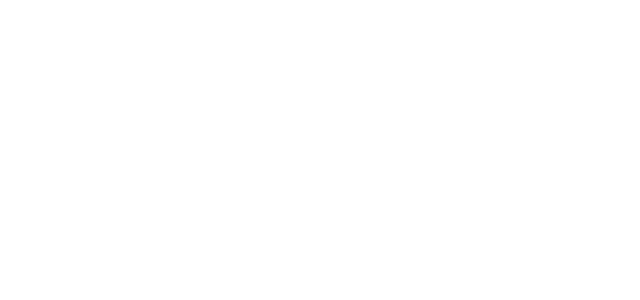
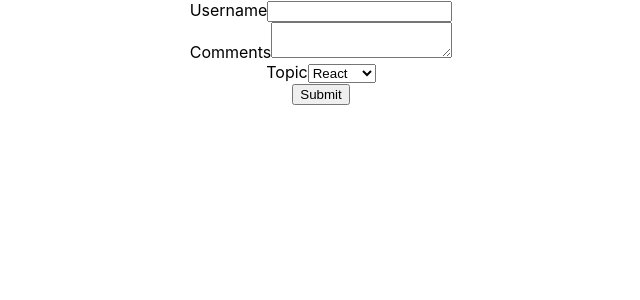
Before and after one commit to SamBobBarnes/PersonalCodingProjects, a React (Create React App) app in the folder ReactJS/hello-world/: page / in a window 1280 px wide. Shown: the top 300 px of the page, without its empty margins (319-959 px from the left). Built offline with nearby package versions, Linux system fonts and the light colour scheme.

Commit message:
video 21

```diff
--- a/ReactJS/hello-world/src/App.js
+++ b/ReactJS/hello-world/src/App.js
@@ -1,50 +1,69 @@
-import React from 'react';
-import logo from './logo.svg';
-import './App.css';
-import { Greet } from './Components/Greet'
-import Welcome from './Components/Welcome'
-import Hello from './Components/Hello'
-import Message from './Components/Message'
-import Counter from './Components/Counter'
-import FunctionClick from './Components/FunctionClick'
-import ClassClick from './Components/ClassClick'
-import EventBind from './Components/EventBind'
-import ParentComponent from './Components/ParentComponent'
-import UserGreeting from './Components/UserGreeting';
-import NameList from './Components/NameList';
-import Stylesheet from './Components/Stylesheet'
-import Inline from './Components/Inline';
-import './AppStyles.css'
-import styles from './AppStyles.module.css'
+import React, { Component } from 'react'
+import './App.css'
+import Form from './Components/Form'
 
-function App() {
-  return (
-    <div className="App">
-      {/* <h1 className='error'>Error</h1>
-      <h1 className={styles.success}>Success</h1> */}
-      {/* <Inline /> */}
-      {/* <Stylesheet primary={true}/> */}
-      {/* <NameList /> */}
-      {/* <UserGreeting /> */}
-      {/* <ParentComponent /> */}
-      {/* <EventBind /> */}
-      {/* <ClassClick /> */}
-      {/* <FunctionClick /> */}
-      {/* <Counter /> */}
-      {/* <Message /> */}
-      {/* <Greet name='Bruce' heroName='Batman'>
-        <p>This is children props</p>
-      </Greet>
-      <Greet name='Clark' heroName='Superman'>
-        <button>Action</button>
-      </Greet>
-      <Greet name='Diana' heroName='Wonder Woman' /> */}
-      {/* <Welcome name='Bruce' heroName='Batman' /> */}
-      {/* <Welcome name='Clark' heroName='Superman' /> */}
-      {/* <Welcome name='Diana' heroName='Wonder Woman' /> */}
-      {/* <Hello /> */}
-    </div>
-  );
+class App extends Component {
+  render() {
+    return (
+      <div className='App'>
+        <Form />
+      </div>
+    )
+  }
 }
 
-export default App;
+export default App
+
+
+
+
+// import React from 'react';
+// import logo from './logo.svg';
+// import './App.css';
+// import { Greet } from './Components/Greet'
+// import Welcome from './Components/Welcome'
+// import Hello from './Components/Hello'
+// import Message from './Components/Message'
+// import Counter from './Components/Counter'
+// import FunctionClick from './Components/FunctionClick'
+// import ClassClick from './Components/ClassClick'
+// import EventBind from './Components/EventBind'
+// import ParentComponent from './Components/ParentComponent'
+// import UserGreeting from './Components/UserGreeting';
+// import NameList from './Components/NameList';
+// import Stylesheet from './Components/Stylesheet'
+// import Inline from './Components/Inline';
+// import './AppStyles.css'
+// import styles from './AppStyles.module.css'
+
+// function App() {
+//   return (
+//     <div className="App">
+//       {/* <h1 className='error'>Error</h1>
+//       <h1 className={styles.success}>Success</h1> */}
+//       {/* <Inline /> */}
+//       {/* <Stylesheet primary={true}/> */}
+//       {/* <NameList /> */}
+//       {/* <UserGreeting /> */}
+//       {/* <ParentComponent /> */}
+//       {/* <EventBind /> */}
+//       {/* <ClassClick /> */}
+//       {/* <FunctionClick /> */}
+//       {/* <Counter /> */}
+//       {/* <Message /> */}
+//       {/* <Greet name='Bruce' heroName='Batman'>
+//         <p>This is children props</p>
+//       </Greet>
+//       <Greet name='Clark' heroName='Superman'>
+//         <button>Action</button>
+//       </Greet>
+//       <Greet name='Diana' heroName='Wonder Woman' /> */}
+//       {/* <Welcome name='Bruce' heroName='Batman' /> */}
+//       {/* <Welcome name='Clark' heroName='Superman' /> */}
+//       {/* <Welcome name='Diana' heroName='Wonder Woman' /> */}
+//       {/* <Hello /> */}
+//     </div>
+//   );
+// }
+
+// export default App;
--- /dev/null
+++ b/ReactJS/hello-world/src/Components/Form.js
@@ -0,0 +1,70 @@
+import React, { Component } from 'react'
+
+class Form extends Component {
+    constructor(props) {
+        super(props)
+
+        this.state = {
+            username: '',
+            comments: '',
+            topic: 'react'
+        }
+    }
+
+    handleUsernameChange = (event) => {
+        this.setState({
+            username: event.target.value
+        })
+    }
+
+    handleCommentsChange = (event) => {
+        this.setState({
+            comments: event.target.value
+        })
+    }
+
+    handleTopicChange = (event) => {
+        this.setState({
+            topic: event.target.value
+        })
+    }
+
+    handleSubmit = (event) => {
+        alert(`${this.state.username} ${this.state.comments} ${this.state.topic}`)
+        event.preventDefault()
+    }
+
+    render() {
+        const { username, comments, topic } = this.state
+        return (
+            <form onSubmit={this.handleSubmit}>
+                <div>
+                    <label>Username</label>
+                    <input
+                        type='text'
+                        value={username}
+                        onChange={this.handleUsernameChange}
+                    />
+                </div>
+                <div>
+                    <label>Comments</label>
+                    <textarea
+                        value={comments}
+                        onChange={this.handleCommentsChange}
+                    />
+                </div>
+                <div>
+                    <lable>Topic</lable>
+                    <select value={topic} onChange={this.handleTopicChange}>
+                        <option value='react'>React</option>
+                        <option value='angular'>Angular</option>
+                        <option value='vue'>Vue</option>
+                    </select>
+                </div>
+                <button type='submit'>Submit</button>
+            </form>
+        )
+    }
+}
+
+export default Form
```
